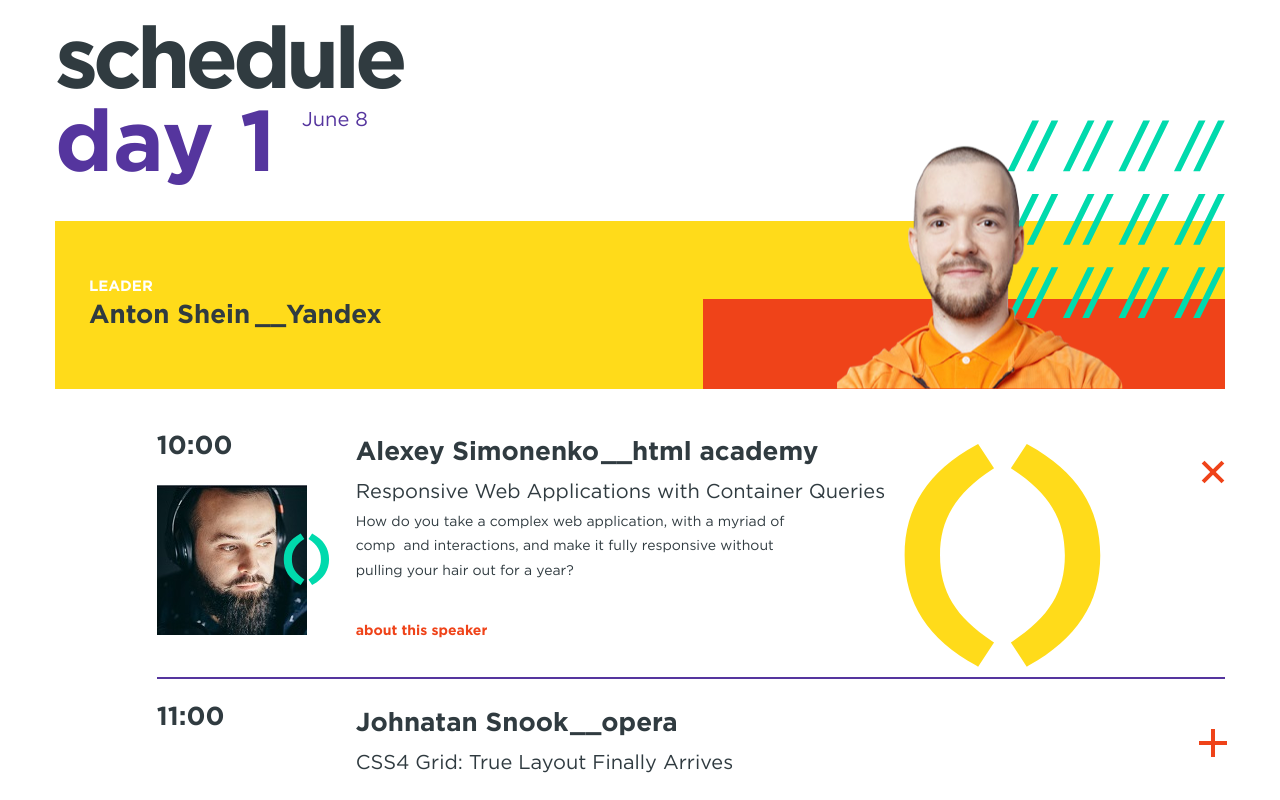
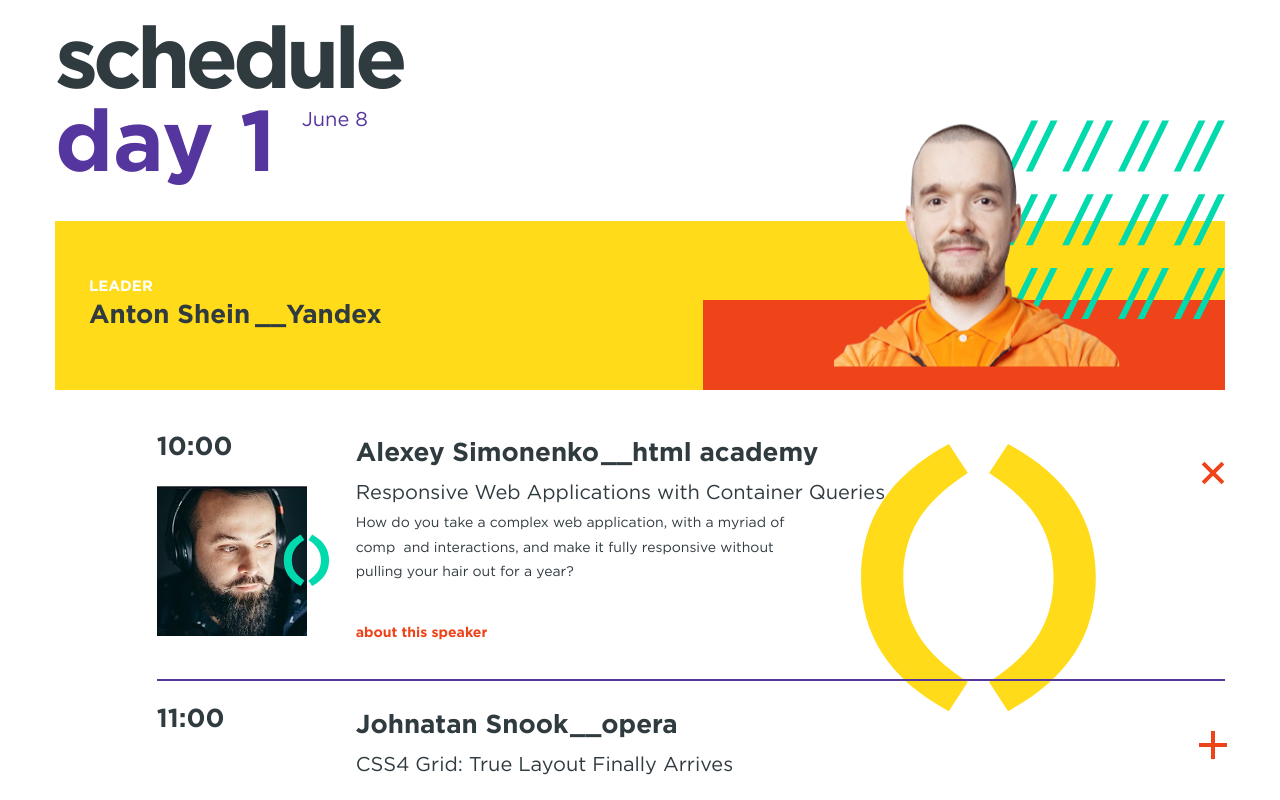
Before and after one commit to pitercss/2018-source, a website: page src/samples/main.html in a window 1280 px wide. Shown: the part 1540-2340 px from the top of the page. Drawn offline with Linux system fonts and the light colour scheme; files whose address does not match are found by name.

Commit message:
Переносит стилизацию по новым замечаниям

```diff
--- a/src/styles/blocks/leader.css
+++ b/src/styles/blocks/leader.css
@@ -76,7 +76,7 @@
   position: relative;
 
   width: 227px;
-  height: 193px;
+  height: 210px;
   margin-top: 10px;
   margin-left: 10.7%;
 }
@@ -99,7 +99,7 @@
     margin: 0;
     margin-top: 30px;
     padding-top: 55px;
-    padding-bottom: 0;
+    padding-bottom: 55px;
     padding-left: 2.9%;
   }
 
@@ -127,11 +127,13 @@
   }
 
   .leader__photo {
+    position: absolute;
+    right: 0;
+    bottom: 0;
     z-index: 1;
 
     width: 286px;
-    height: 244px;
-    margin-top: -131px;
+    height: 267px;
     margin-right: 9%;
   }
 }
--- a/src/styles/blocks/section.css
+++ b/src/styles/blocks/section.css
@@ -157,7 +157,7 @@
     margin-top: 146px;
 
     background: transparent url('../images/bgr-schedule.svg') repeat-y 91.3% 423px;
-    background-size: 25%;
+    background-size: 22%;
   }
 
   .section--schedule::before {
@@ -280,6 +280,12 @@
   }
 }
 
+@media (min-width: 1100px) {
+  .section--schedule {
+    background-size: 30%;
+  }
+}
+
 @media (min-width: 1280px) {
   .section {
     width: 81.3%;
--- a/src/styles/blocks/session.css
+++ b/src/styles/blocks/session.css
@@ -50,7 +50,7 @@
   color: var(--secondary-color);
 }
 
-.session--anonced .session__container:hover {
+.session--announced .session__container:hover {
   color: #303b40;
   cursor: default;
 }
@@ -178,7 +178,7 @@
     border-top-width: 2px;
   }
 
-  .session--anonced {
+  .session--announced {
     min-height: 0;
   }
 
```
